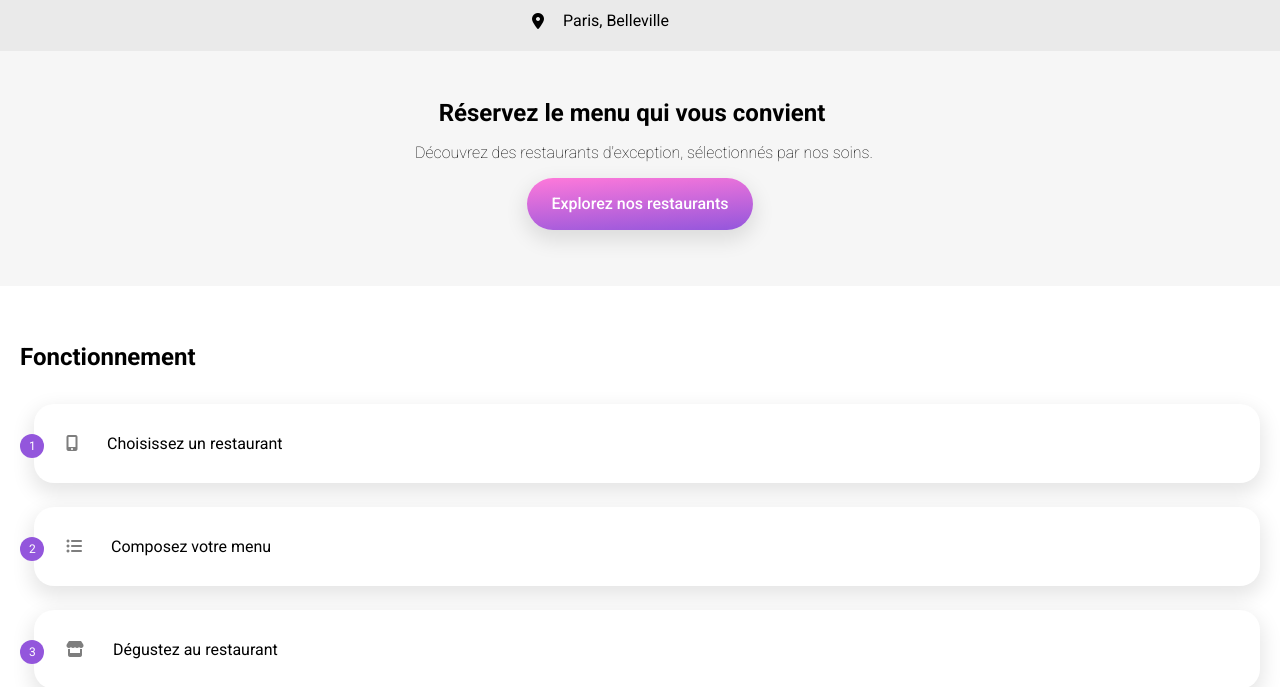
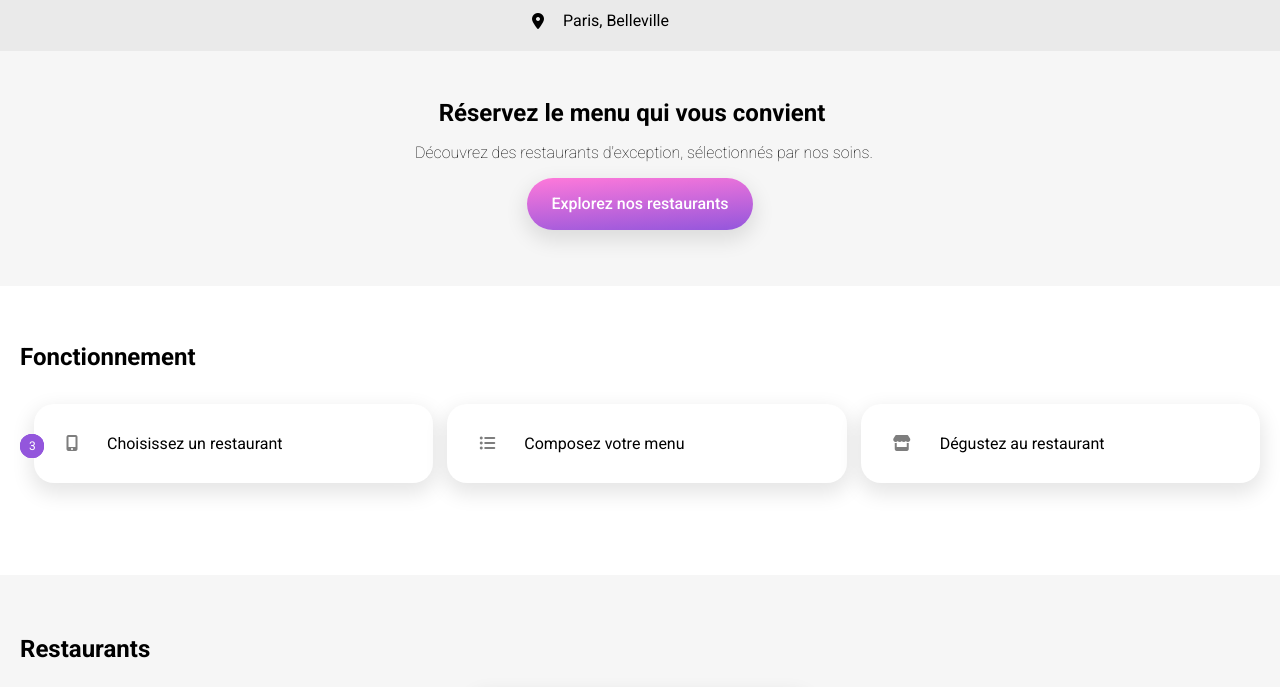
Before and after one commit to nesrineabo/brouillon-P3, a plain HTML site: page index.html in a window 1280 px wide. Shown: the part 78-765 px from the top of the page. Drawn offline with Linux system fonts and the light colour scheme; a web font is replaced by a local one.

Commit message:
travail sur version desktop : ajout mixin desktop

```diff
--- a/scss/_variables.scss
+++ b/scss/_variables.scss
@@ -173,5 +173,41 @@ ol {
   margin-right: 14px;
 }
 
-@mixin mobile {
+@mixin desktop {
+  @media screen and (min-width: 769px) and (max-width: 1440px) {
+    .fonctionnement {
+      margin: 0;
+
+      &__contenu {
+        display: flex;
+        margin-right: 0;
+      }
+
+      li {
+        margin-right: 0;
+      }
+
+      &__liste {
+        width: 375px;
+      }
+    }
+
+    .restaurants {
+      &__cartes {
+        display: flex;
+        flex-wrap: wrap;
+        justify-content: space-between;
+      }
+    }
+
+    .carte-restaurants {
+      &__contenu {
+        width: 450px;
+      }
+
+      &__image {
+        width: 100%;
+      }
+    }
+  }
 }
--- a/scss/style.scss
+++ b/scss/style.scss
@@ -3,6 +3,8 @@
 @import "./footer";
 @import "./restaurants";
 @import "./animations";
+
+@include desktop;
 
 body {
   margin: 0;
```
Also changed, not shown: css/style.css, 1 other file.
